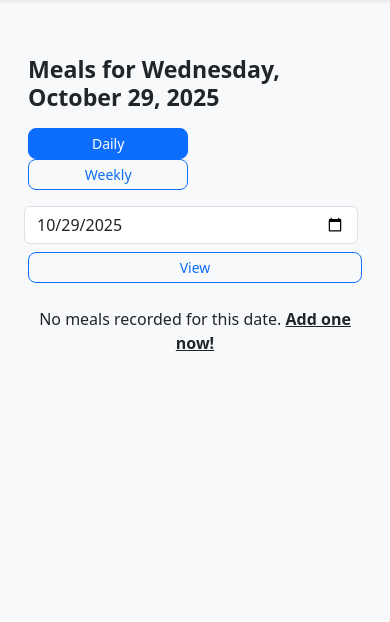
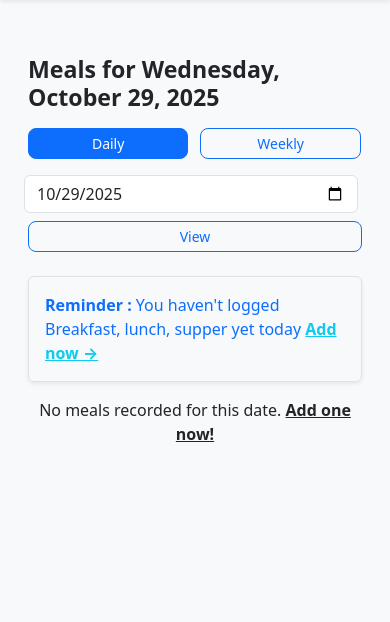
Before and after one commit to Kimeudan05/foodtrack, a Flask app: page /dashboard in a window 390 px wide. Shown: the part 56-678 px from the top of the page. Run offline with Flask 3, Linux system fonts and the light colour scheme; the visitor is signed in with stand-in values (Sample User, id 1); data that the repository does not hold is empty.

Commit message:
made the dashboard responsive

```diff
--- a/foodtrack/templates/dashboard.html
+++ b/foodtrack/templates/dashboard.html
@@ -1,8 +1,8 @@
 {% extends 'base.html' %}
 {% block content %}
 
-<div class="d-flex justify-content-between align-items-center mb-3">
-    <h3 class="fw-bold">
+<div class="d-flex flex-column flex-md-row justify-content-between align-items-center mb-3">
+    <h3 class="fw-bold mb-2 mb-md-0">
         {% if week_mode %}
         Weekly Summary ({{ start_of_week.strftime('%b %d') }} – {{ end_of_week.strftime('%b %d, %Y') }})
         {% else %}
@@ -12,7 +12,7 @@
 
     <div>
         <a href="{{ url_for('main.dashboard') }}"
-            class="btn btn-sm {% if not week_mode %}btn-primary{% else %}btn-outline-primary{% endif %}">Daily</a>
+            class="btn btn-sm {% if not week_mode %}btn-primary{% else %}btn-outline-primary {% endif %} me-2">Daily</a>
         <a href="{{ url_for('main.dashboard', week=1) }}"
             class="btn btn-sm {% if week_mode %}btn-primary{% else %}btn-outline-primary{% endif %}">Weekly</a>
     </div>
@@ -26,13 +26,13 @@
 </form>
 
 {% if missing_meals %}
-<div class="alert alert-warning shadow-sm">
+<div class="text-primary  mb-3 p-3 border rounded shadow-sm">
     <strong>Reminder :</strong> You haven't logged {{ missing_meals|join(', ')|capitalize }} yet today
-    <a href="{{ url_for('main.add_meal') }}" class="alert-link">Add now →</a>
-    <button type="button" class="btn-close ms-3" data-bs-dismiss="alert"></button>
+    <a href="{{ url_for('main.add_meal') }}" class="alert-link text-info">Add now →</a>
+
 </div>
 {% else %}
-<div class="alert alert-success shadow-sm alert-dismissible fade show" role="alert">
+<div class="alert-success shadow-sm alert-dismissible fade show" role="alert">
     You have recorded all meals for today. (You can add any snack you had) <br> <strong class="fst-italic fs-5">You have
         till midnight to edit if you made a mistake</strong>
     <button type="button" class="btn-close" data-bs-dismiss="alert"></button>
```
